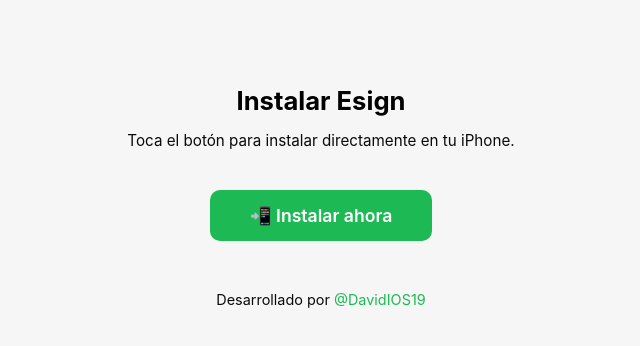
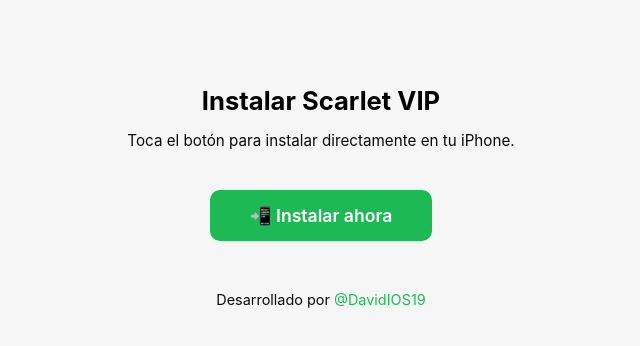
Before and after one commit to davidum19/Scarlet-OTA, a plain HTML site: page oilwel/index.html in a window 1280 px wide. Shown: the whole page, without its empty margins (319-959 px from the left). Drawn offline with Linux system fonts and the light colour scheme.

Commit message:
Update index.html

```diff
--- a/oilwel/index.html
+++ b/oilwel/index.html
@@ -47,7 +47,7 @@
 </head>
 <body>
 
-  <h1>Instalar Esign</h1>
+  <h1>Instalar Scarlet VIP</h1>
   <p>Toca el botón para instalar directamente en tu iPhone.</p>
 
   <a class="install-btn" href="itms-services://?action=download-manifest&url=https://raw.githubusercontent.com/davidum19/Scarlet-OTA/refs/heads/main/oilwel/manifest.plist">📲 Instalar ahora</a>
```
